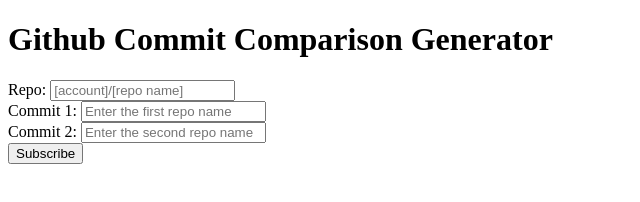
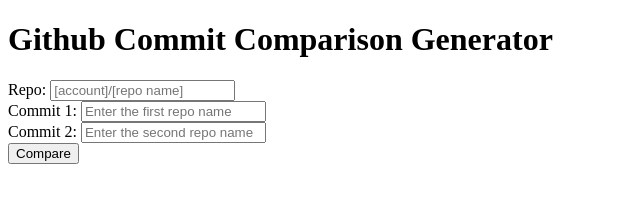
Before and after one commit to raelshark/github-compare, a plain HTML site: page index.html in a window 1280 px wide. Shown: the full height of the page, 0-640 px from the left. Drawn offline with Linux system fonts and the light colour scheme.

Commit message:
Update index.html

```diff
--- a/index.html
+++ b/index.html
@@ -44,7 +44,7 @@
 					<small></small>
 				</div>
 				<div class="field">
-					<button type="submit" class="full">Subscribe</button>
+					<button type="submit" class="full">Compare</button>
 				</div>
 			</form>
 		</div>
```
